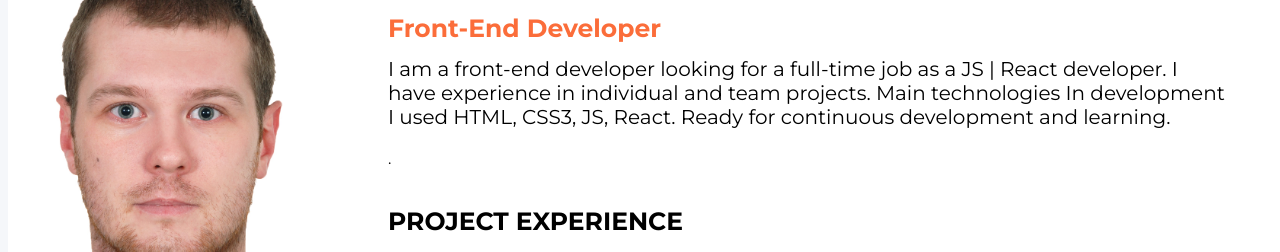
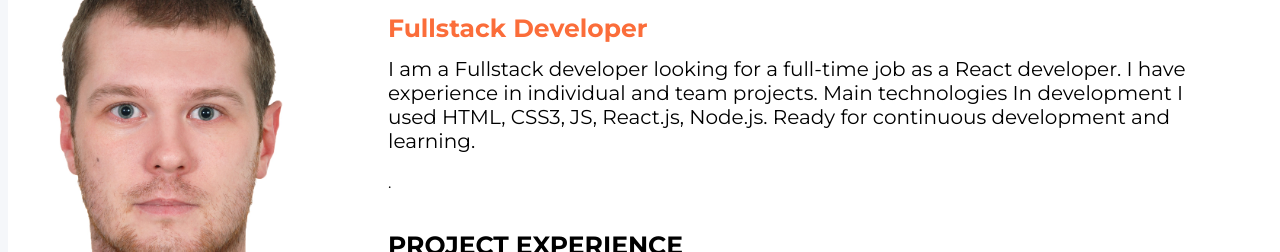
Before and after one commit to VitaliyLenin/Resume, a plain HTML site: page index.html in a window 1280 px wide. Shown: the part 78-330 px from the top of the page. Drawn offline with nearby package versions, Linux system fonts and the light colour scheme.

Commit message:
Update index.html

```diff
--- a/index.html
+++ b/index.html
@@ -21,13 +21,13 @@
         <!--about user-->
         <div class="about">
           <h1 class="about-name">Vitaliy Lenin</h1>
-          <h2 class="about-position">Front-End Developer</h2>
+          <h2 class="about-position">Fullstack Developer</h2>
 
           <p class="about-discription">
-            I am a front-end developer looking for a full-time job as a JS |
-            React developer. I have experience in individual and team projects.
-            Main technologies In development I used HTML, CSS3, JS, React. Ready
-            for continuous development and learning.
+            I am a Fullstack developer looking for a full-time job as a React
+            developer. I have experience in individual and team projects. Main
+            technologies In development I used HTML, CSS3, JS, React.js,
+            Node.js. Ready for continuous development and learning.
           </p>
           .
         </div>
```
